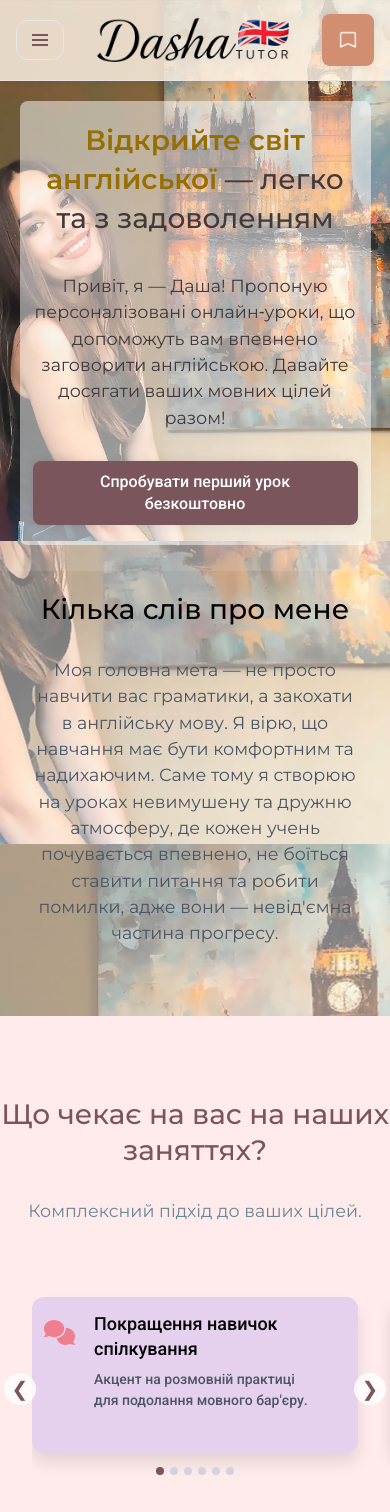
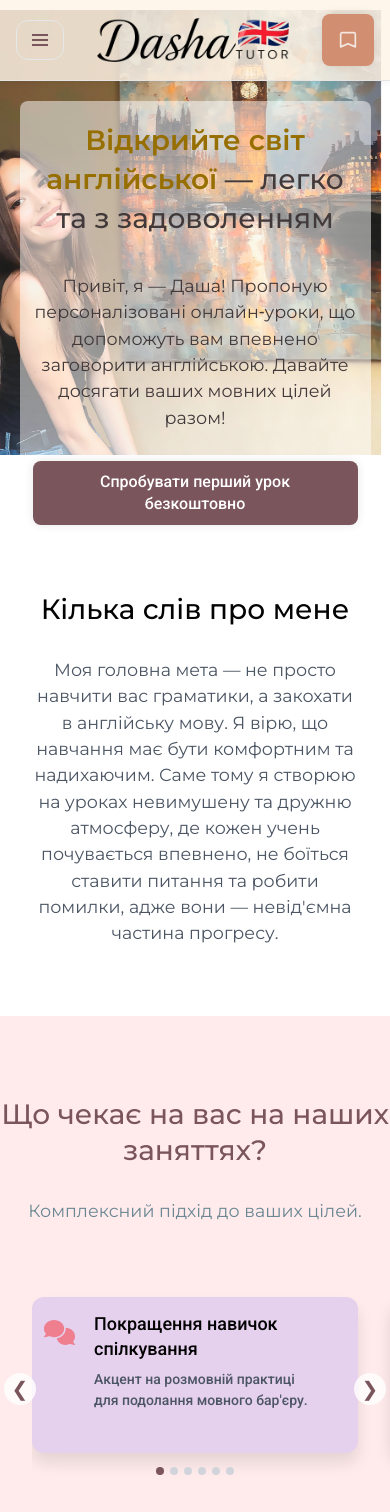
Before and after one commit to Pvitaly91/land-codex.loc, a PHP site: page / in a window 390 px wide. Shown: the top 1512 px of the page. Run offline with PHP 8.4, Linux system fonts and the light colour scheme; the visitor is signed in with stand-in values (Sample User, id 1); some libraries are stand-ins or nearby versions.

Commit message:
Refine mobile hero background handling

```diff
--- a/style.css
+++ b/style.css
@@ -416,6 +416,10 @@
 }
 
 @media (max-width: 1024px){
+  html,
+  body{
+    background-color: transparent;
+  }
   #main-block-text{
     position: absolute;
     top: 30px;
@@ -431,8 +435,19 @@
     text-align: center;
   }
   #main-left-block{
+    position: relative;
+    z-index: 0;
+    background: none;
+    background-color: transparent !important;
+  }
+  #main-left-block::before{
+    content: "";
+    position: fixed;
+    inset: 0;
     background: url(img/main.jpg) -40px 10px / 108% no-repeat;
     background-attachment: fixed;
+    z-index: -1;
+    pointer-events: none;
   }
   .about-text{ padding: 5%; }
   #main-photo{ display: none; }
@@ -524,9 +539,6 @@
 }
 
 @media (max-width: 768px){
-  body{
-    background: url(img/main.jpg) center / cover no-repeat fixed;
-  }
   .order-lesson{
     width: 52px;
     height: 52px;
```
